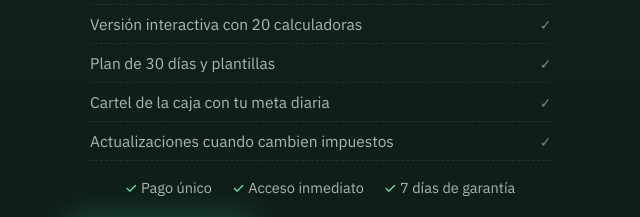
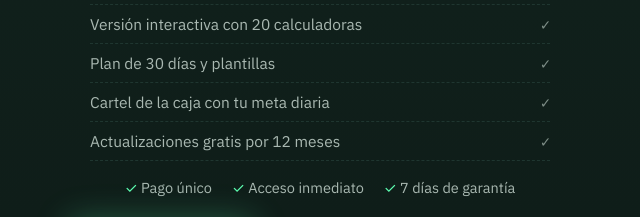
Before and after one commit to jeremont20007-boop/del-costo-al-precio-de-venta, a plain HTML site: page index.html in a window 1280 px wide. Shown: the part 5909-6126 px from the top of the page, 320-960 px from the left. Drawn offline with Linux system fonts and the light colour scheme.

Commit message:
Actualizaciones gratis por 12 meses: Del Costo al Precio y Carpeta bancaria
Co-Authored-By: Claude Opus 5.5 <noreply@anthropic.com>

```diff
--- a/index.html
+++ b/index.html
@@ -295,7 +295,7 @@ footer a{color:var(--ink2)}
   <div class="oferta reveal">
     <div class="muted">Antes <span class="tachado"><span data-tachado>USD 24</span></span></div>
     <div class="precio"><span data-precio>USD 10</span></div>
-    <ul class="valor"><li>Libro PDF de 40 páginas, 14 capítulos <b>✓</b></li><li>Versión interactiva con 20 calculadoras <b>✓</b></li><li>Plan de 30 días y plantillas <b>✓</b></li><li>Cartel de la caja con tu meta diaria <b>✓</b></li><li>Actualizaciones cuando cambien impuestos <b>✓</b></li></ul>
+    <ul class="valor"><li>Libro PDF de 40 páginas, 14 capítulos <b>✓</b></li><li>Versión interactiva con 20 calculadoras <b>✓</b></li><li>Plan de 30 días y plantillas <b>✓</b></li><li>Cartel de la caja con tu meta diaria <b>✓</b></li><li>Actualizaciones gratis por 12 meses <b>✓</b></li></ul>
     <div class="garantias"><span>Pago único</span><span>Acceso inmediato</span><span>7 días de garantía</span></div>
     <div class="botones"><a class="btn" data-buy="principal" href="#" target="_blank" rel="noopener">Comprar ahora →</a><a class="btn ghost" data-buy="hotmart" href="#" target="_blank" rel="noopener">Pago desde el exterior (Hotmart)</a></div>
     <p class="urgencia" style="margin-bottom:0">PDF de 40 páginas + versión interactiva con 20 calculadoras. Si en <span data-garantia>7</span> días no te sirve, te devolvemos el dinero.</p>
```
Also changed, not shown: carpeta-bancaria/index.html (+1 -0 lines), carpeta-bancaria/terminos.html (+1 -0 lines), terminos.html (+1 -0 lines).
